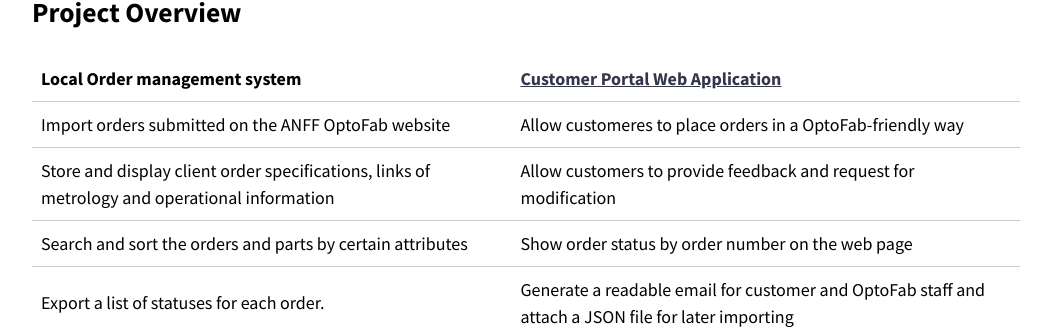
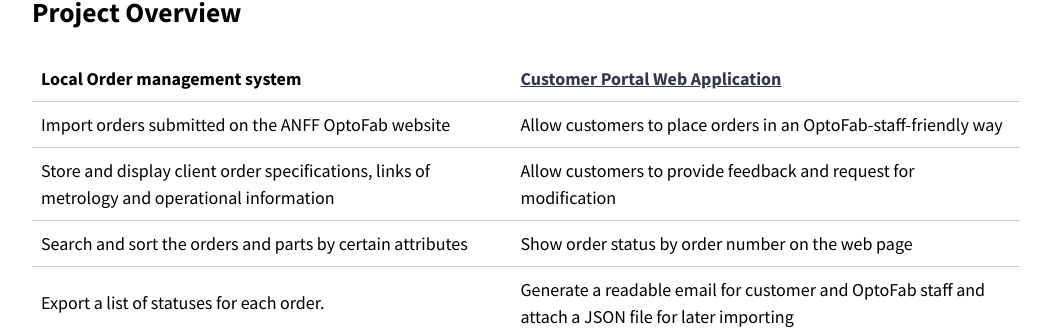
Before and after one commit to optofab/optofab.github.io, a Jekyll site: the page built from index.md, in a window 1280 px wide and 900 px high, scrolled down 707 px. Shown: the part 147-476 px from the top of the window, without its empty margins (114-1165 px from the left). Built offline with Jekyll 4.4.1, drawn with Linux system fonts in a browser that asks for light colours; nearby versions of some CDN libraries; emoji names are drawn with the system emoji font.

Commit message:
Update index.md

```diff
--- a/index.md
+++ b/index.md
@@ -14,7 +14,7 @@
 
 | Local Order management system                                                   | [Customer Portal Web Application](http://tl20212.cecs.anu.edu.au/home.html)                    |
 | -------------------------------------------------------------------------------------- | ------------------------------------------------------------------------------ |
-| Import orders submitted on the ANFF OptoFab website       | Allow customeres to place orders in a OptoFab-friendly way  |
+| Import orders submitted on the ANFF OptoFab website       | Allow customers to place orders in an OptoFab-staff-friendly way  |
 | Store and display client order specifications, links of metrology and operational information    | Allow customers to provide feedback and request for modification      |
 | Search and sort the orders and parts by certain attributes                  | Show order status by order number on the web page                    |
 | Export a list of statuses for each order. | Generate a readable email for customer and OptoFab staff and attach a JSON file for later importing |
```
